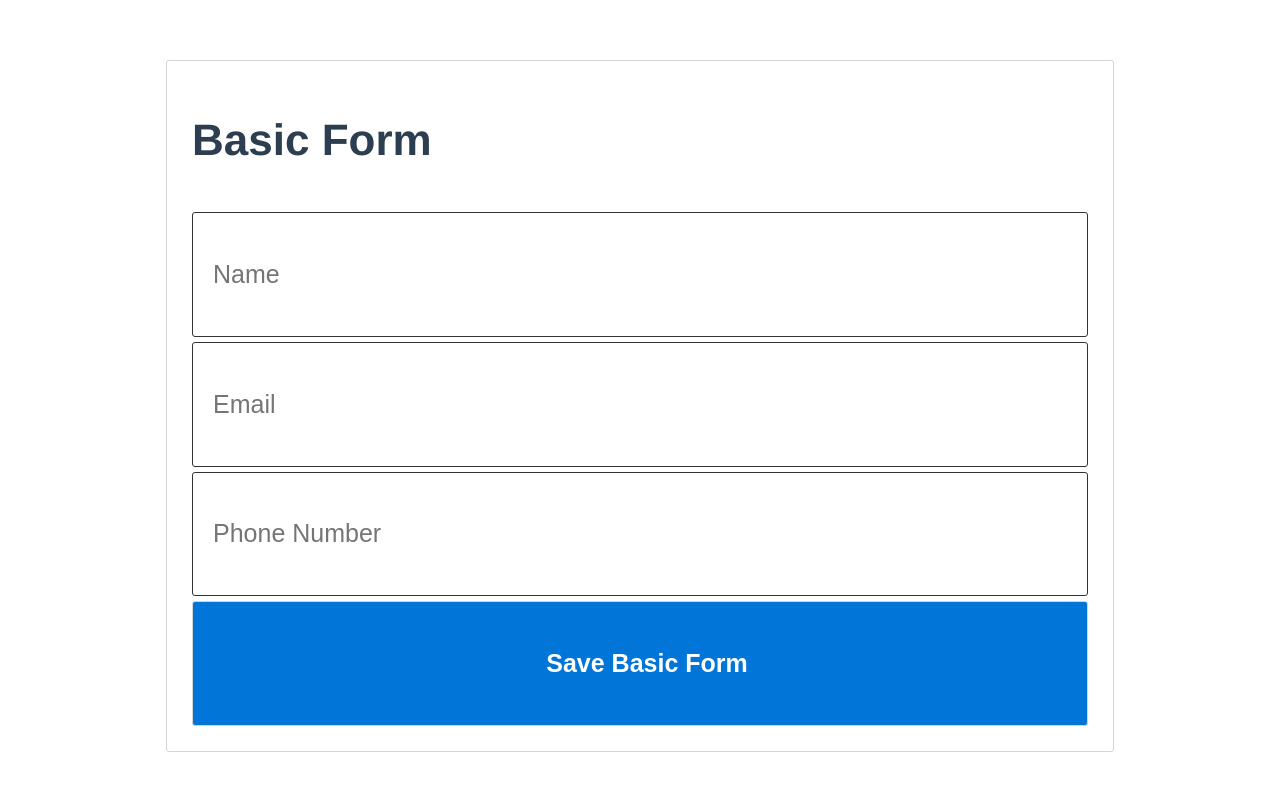
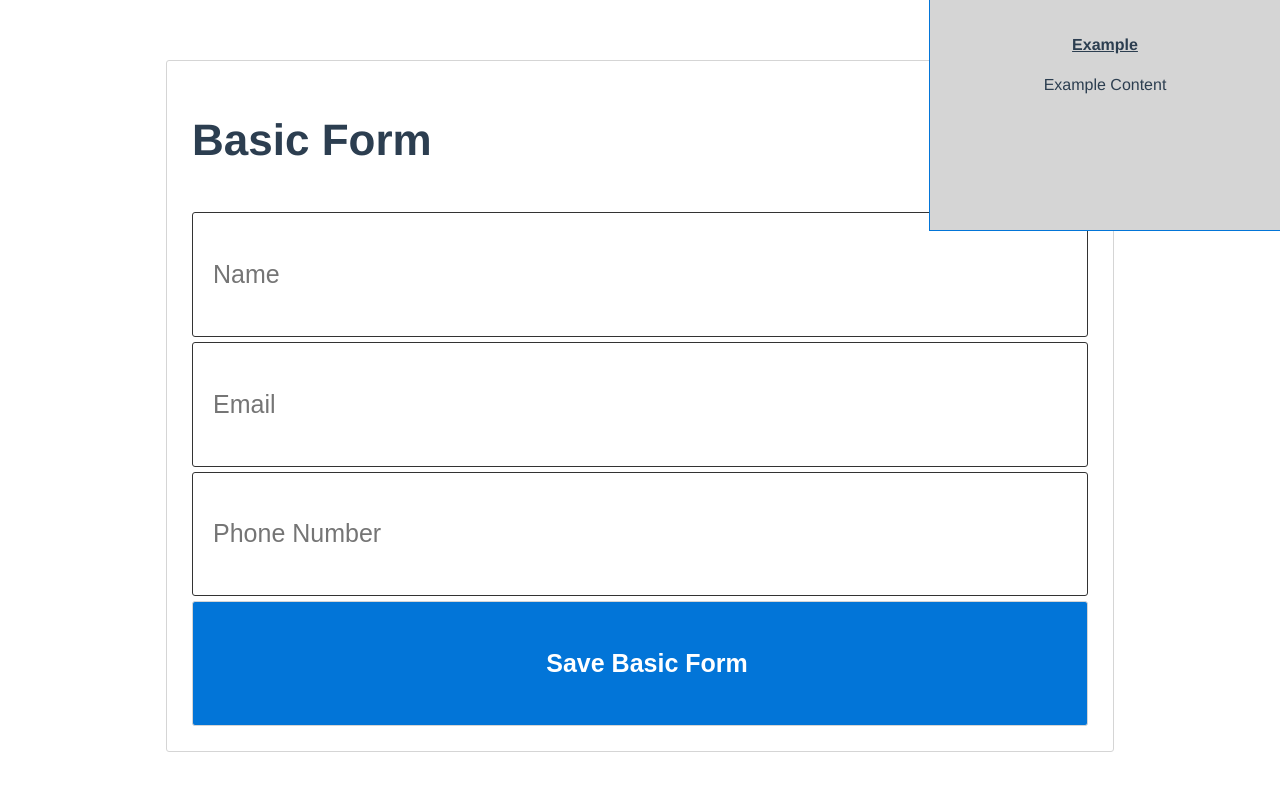
Before and after one commit to zhorton34/vuejs-form-examples, a Vue app: page / in a window 1280 px wide. Shown: the top 790 px of the page. Built offline with nearby package versions, Linux system fonts and the light colour scheme.

Commit message:
Vue Component Data Example

```diff
--- a/src/App.vue
+++ b/src/App.vue
@@ -27,6 +27,18 @@
   margin-top: 60px;
   display: flex;
   justify-content: center;
+}
+.example-box {
+  position: fixed;
+  top: 0;
+  right: 0;
+  width: 25vw;
+  height: 200px;
+  z-index: 2;
+  background-color: #d5d5d5;
+  padding: 15px;
+  border-left: 1px solid #0275d8;
+  border-bottom: 1px solid #0275d8;
 }
 form {
   display: flex;
--- a/src/components/basic-form.vue
+++ b/src/components/basic-form.vue
@@ -1,15 +1,24 @@
 <template>
+  <div>
+   <example-box>
+      <!-- 1. Add v-model to input fields to bind component data to the input field value-->
+      <!-- 2. Uncomment following code -->
+      <!-- Name: {{ name }}<br> Email: {{ email }}<br> Phone Number: {{ phone_number }} -->
+    </example-box>
+
     <form class='form'>
-    <h1> {{ title | capitalize }} </h1>
+      <h1> {{ title }} </h1>
 
       <input type='text' name='name' placeholder="Name" />
       <input type='email' name='email' placeholder="Email" />
-    <input type='text' name='phone_number' placeholder="Phone Number"/>
+      <input type='text' name='phone_number' placeholder="Phone Number" />
 
       <button type='submit'>
         Save {{ title }}
       </button>
     </form>
+
+  </div>
 </template>
 
 <script>
--- a/src/main.js
+++ b/src/main.js
@@ -1,6 +1,9 @@
 import Vue from 'vue'
 import App from './App.vue'
+import ExampleBox from './slots/example-box.vue'
 
 Vue.config.productionTip = false
+Vue.component('example-box', ExampleBox);
+
 
 new Vue({ render: h => h(App) }).$mount('#app')
--- /dev/null
+++ b/src/slots/example-box.vue
@@ -0,0 +1,21 @@
+<template>
+	<div class='example-box' v-if='show'>
+		<h4><u>Example</u></h4>
+		<slot>
+			Example Content
+		</slot>
+	</div>
+</template>
+
+<script>
+	export default {
+		name: 'example-box',
+		props: {
+			show: {
+				type: Boolean,
+				default: true,
+				required: false,
+			}
+		},
+	}
+</script>
```
Lines whose indentation alone changed are shown as unchanged.
